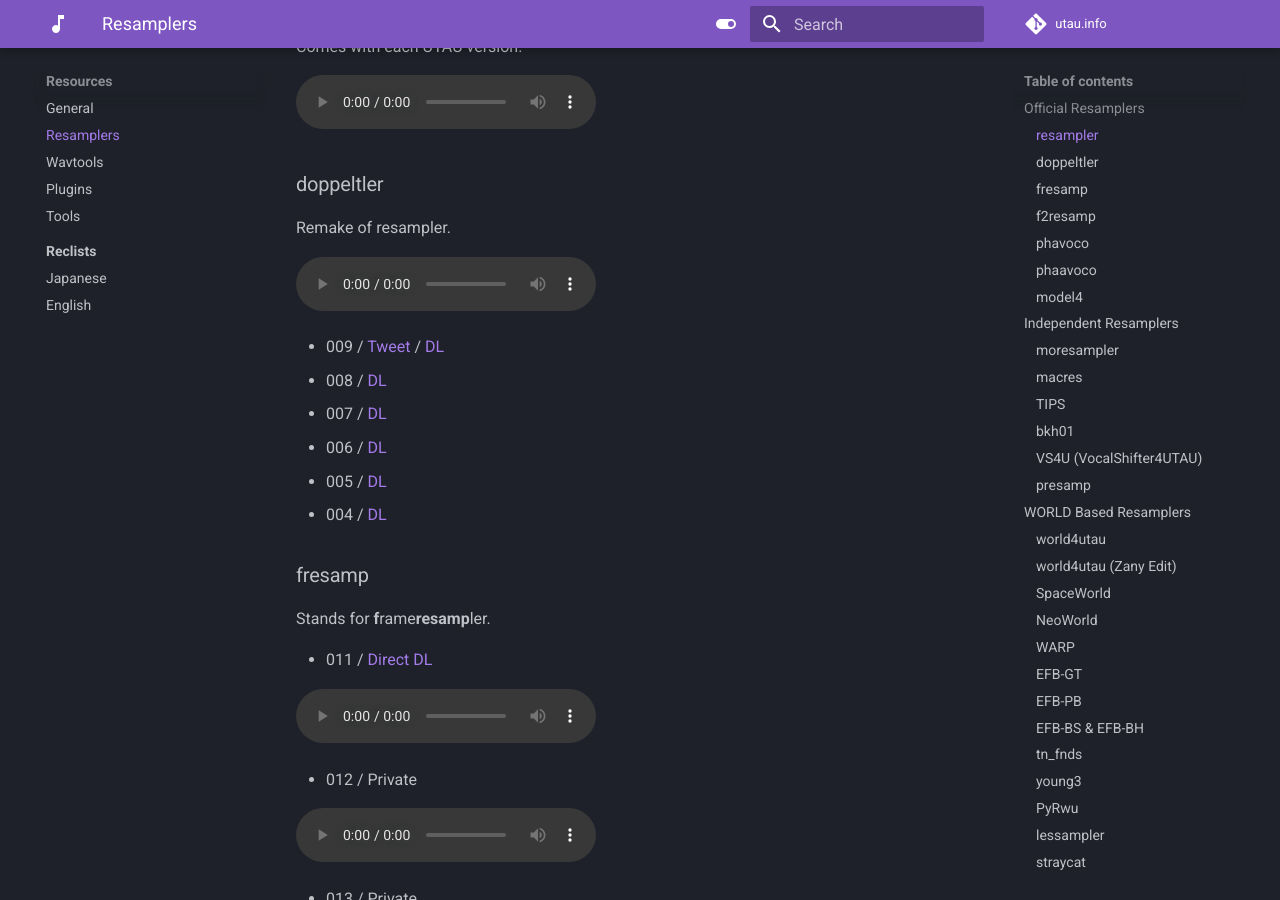
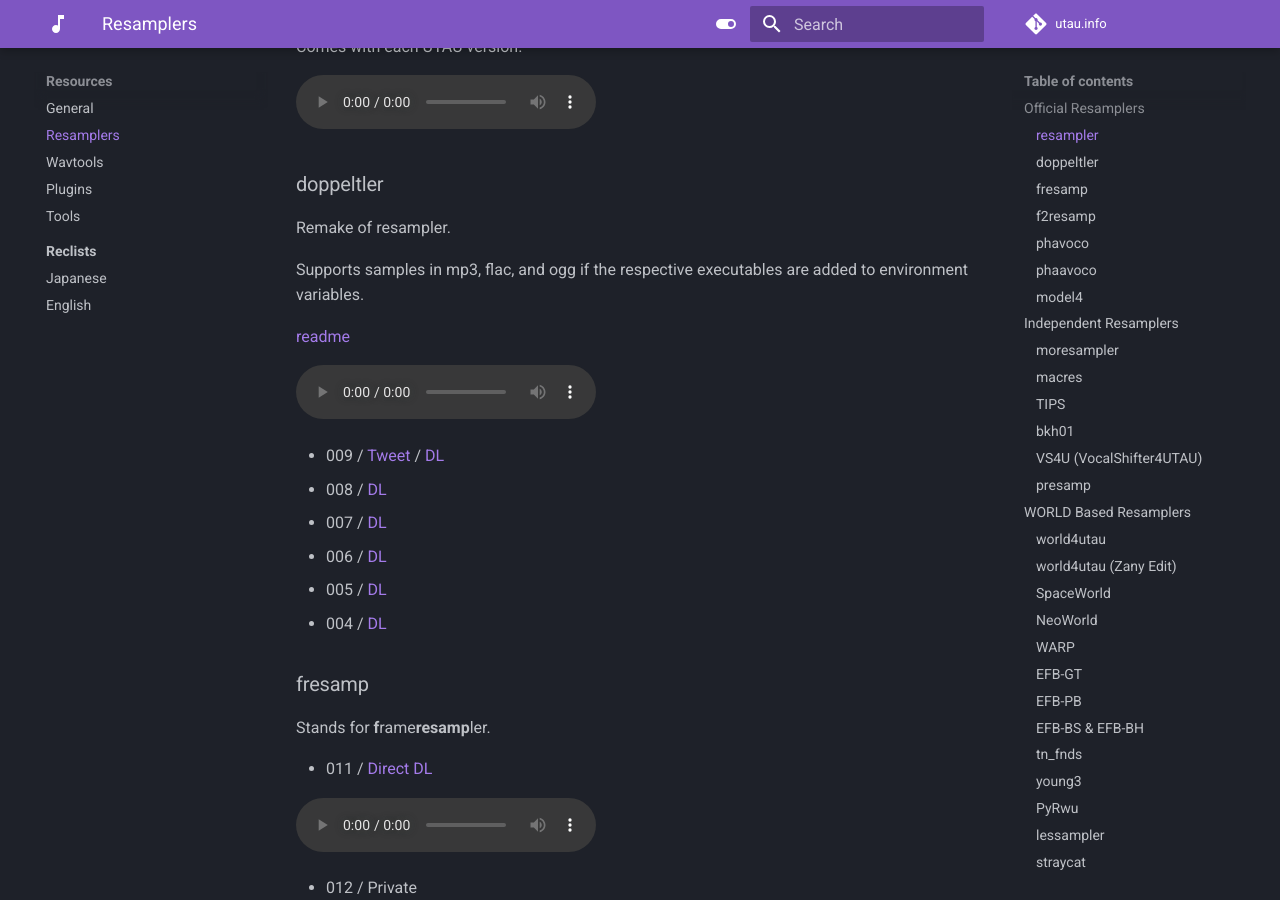
Before and after one commit to nagotown/utau.info, an MkDocs documentation site: the page built from docs/resources/resamplers.md, in a window 1280 px wide and 900 px high, scrolled down 414 px. Built offline with MkDocs 1.6.1 and Material for MkDocs 9.7.7, drawn with Linux system fonts in a browser that asks for light colours; comment, search, counter and statistics services are not loaded; some of the changed text lies outside the part shown.

Commit message:
Update resamplers.md

```diff
--- a/docs/resources/resamplers.md
+++ b/docs/resources/resamplers.md
@@ -14,6 +14,10 @@
 
 ### doppeltler
 Remake of resampler.
+
+Supports samples in mp3, flac, and ogg if the respective executables are added to environment variables.
+
+[readme](https://utau2008.xrea.jp/2020/engine/doppeltler_readme_en.txt)
 
 <audio controls>
   <source src="/audio/resamplers/doppeltler009.wav" type="audio/wav">
```
Also changed, not shown: other parts of docs/resources/resamplers.md (+3 -2 lines).
